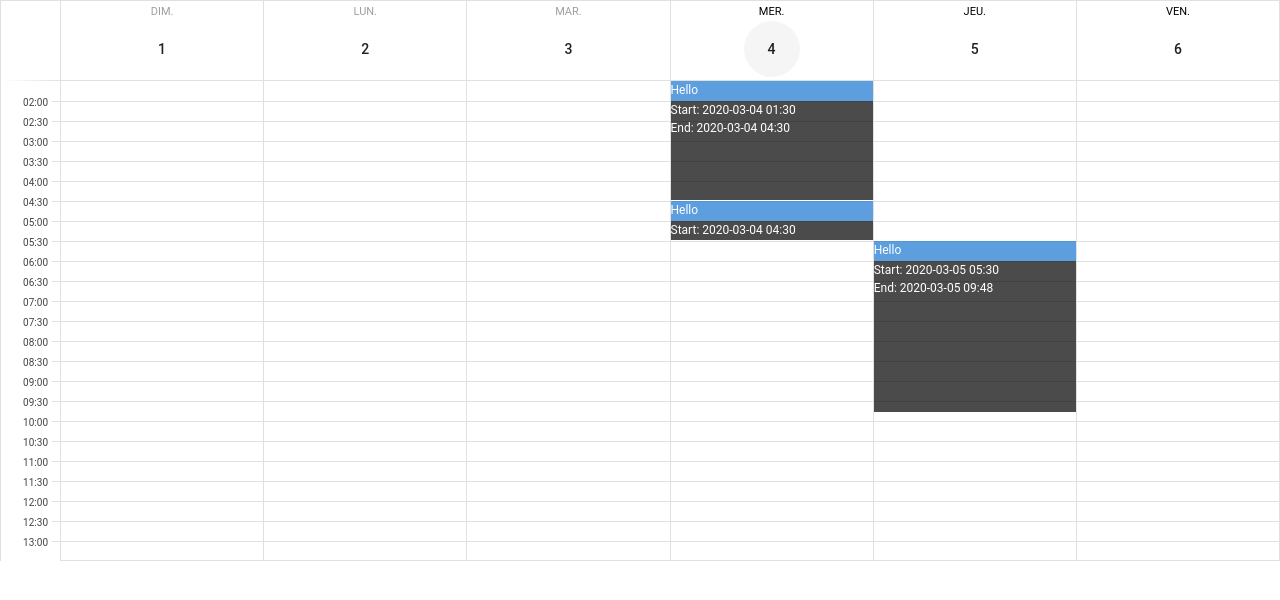
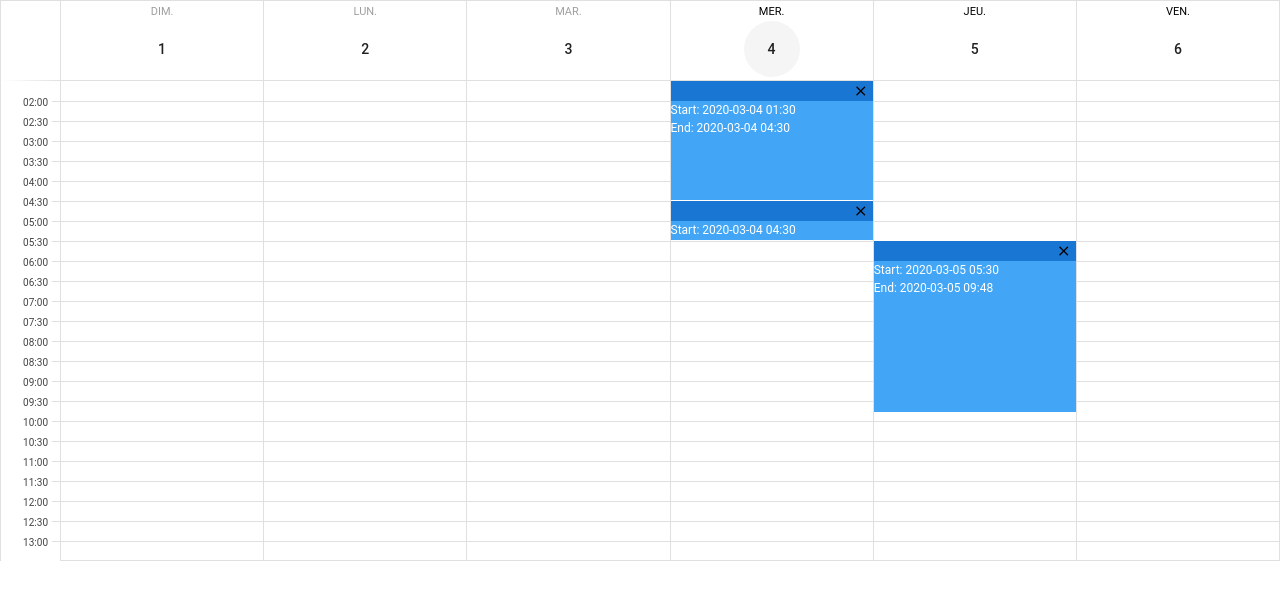
Before and after one commit to stratosphr/calendar, a Vue app: page / in a window 1280 px wide. Shown: the top 600 px of the page. Built offline with nearby package versions, Linux system fonts and the light colour scheme.

Commit message:
Displayed close icon on right side of handler

```diff
--- a/public/index.html
+++ b/public/index.html
@@ -1,10 +1,19 @@
 <!DOCTYPE html>
-<html lang="en">
+<html lang="fr">
   <head>
     <meta charset="utf-8">
-    <meta http-equiv="X-UA-Compatible" content="IE=edge">
-    <meta name="viewport" content="width=device-width,initial-scale=1.0">
-    <link rel="icon" href="<%= BASE_URL %>favicon.ico">
+    <meta
+        content="IE=edge"
+        http-equiv="X-UA-Compatible"
+    >
+    <meta
+        content="width=device-width,initial-scale=1.0"
+        name="viewport"
+    >
+    <link
+        href="<%= BASE_URL %>favicon.ico"
+        rel="icon"
+    >
     <title><%= htmlWebpackPlugin.options.title %></title>
   </head>
   <body>
--- a/src/components/SCalendar.vue
+++ b/src/components/SCalendar.vue
@@ -1,6 +1,5 @@
 <template>
   <div>
-    <div style="position: relative">
     <v-calendar
         :end="end.format('YYYY-MM-DD')"
         :event-ripple="false"
@@ -18,23 +17,28 @@
       <template #event="{event}">
         <div
             class="event-container"
-              style="position: relative; width: 100%; opacity: 0.7"
+            style="position: relative; width: 100%"
         >
 
           <!-- EVENTS -->
           <div
               :style="`top: ${eventGeometry(e).y}px; height: ${eventGeometry(e).h}px`"
-                class="black event"
+              class="blue lighten-1 event"
               style="position: absolute; left: 0; width: 100%; overflow: hidden"
               v-for="e in events[date(event.start)]"
           >
-              <div
+            <v-row
                 :style="`height: ${Math.min(intervalHeight, 23)}px`"
-                  class="blue darken-2"
+                class="blue darken-2 px-1"
+                no-gutters
             >
               <v-spacer />
-                <p>Hello</p>
-              </div>
+              <v-icon
+                  color="black"
+                  small
+                  v-text="'close'"
+              />
+            </v-row>
             <div>
               Start: {{e.start.format('YYYY-MM-DD HH:mm')}}
             </div>
@@ -46,7 +50,6 @@
         </div>
       </template>
     </v-calendar>
-    </div>
   </div>
 </template>
 
--- a/src/main.ts
+++ b/src/main.ts
@@ -1,3 +1,4 @@
+import 'material-design-icons-iconfont/dist/material-design-icons.css'
 import Vue     from 'vue'
 import App     from './App.vue'
 import vuetify from './plugins/vuetify'
--- a/src/plugins/vuetify.ts
+++ b/src/plugins/vuetify.ts
@@ -1,21 +1,12 @@
-import Vue from 'vue';
-import Vuetify from 'vuetify';
-import 'vuetify/dist/vuetify.min.css';
+import Vue     from 'vue'
+import Vuetify from 'vuetify/lib'
+import fr      from 'vuetify/src/locale/fr'
 
-Vue.use(Vuetify);
+Vue.use(Vuetify)
 
 export default new Vuetify({
-  theme: {
-    themes: {
-      light: {
-        primary: '#ee44aa',
-        secondary: '#424242',
-        accent: '#82B1FF',
-        error: '#FF5252',
-        info: '#2196F3',
-        success: '#4CAF50',
-        warning: '#FFC107'
-      },
-    },
-  },
-});
+    lang: {
+        locales: {fr},
+        current: 'fr'
+    }
+})
--- a/tsconfig.json
+++ b/tsconfig.json
@@ -11,7 +11,8 @@
     "sourceMap": true,
     "baseUrl": ".",
     "types": [
-      "webpack-env"
+      "webpack-env",
+      "vuetify"
     ],
     "paths": {
       "@/*": [
```
Also changed, not shown: package.json (+6 -2 lines), 1 other file (tests, documents, lock files or other folders). Lines whose indentation alone changed are shown as unchanged.
